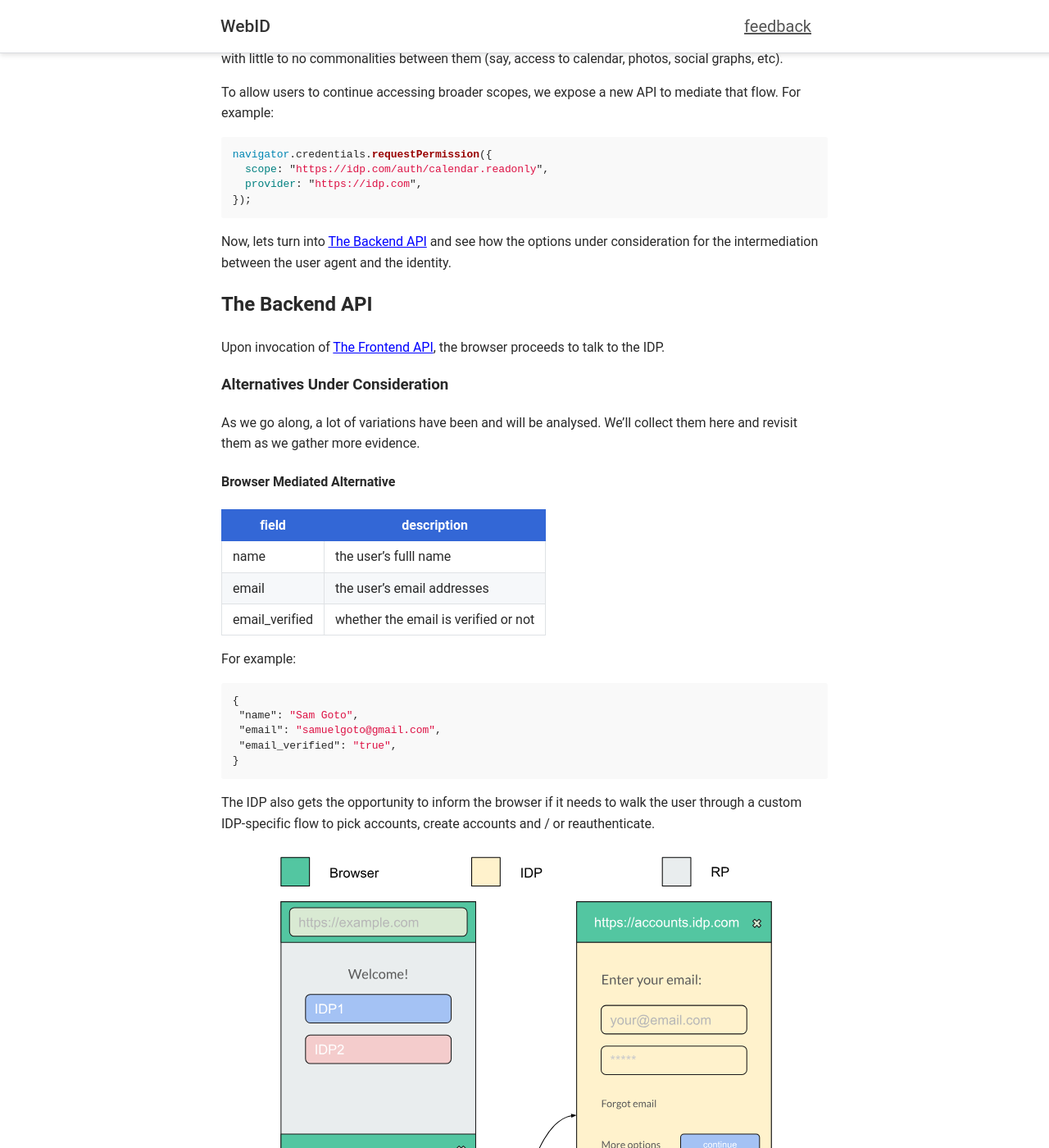
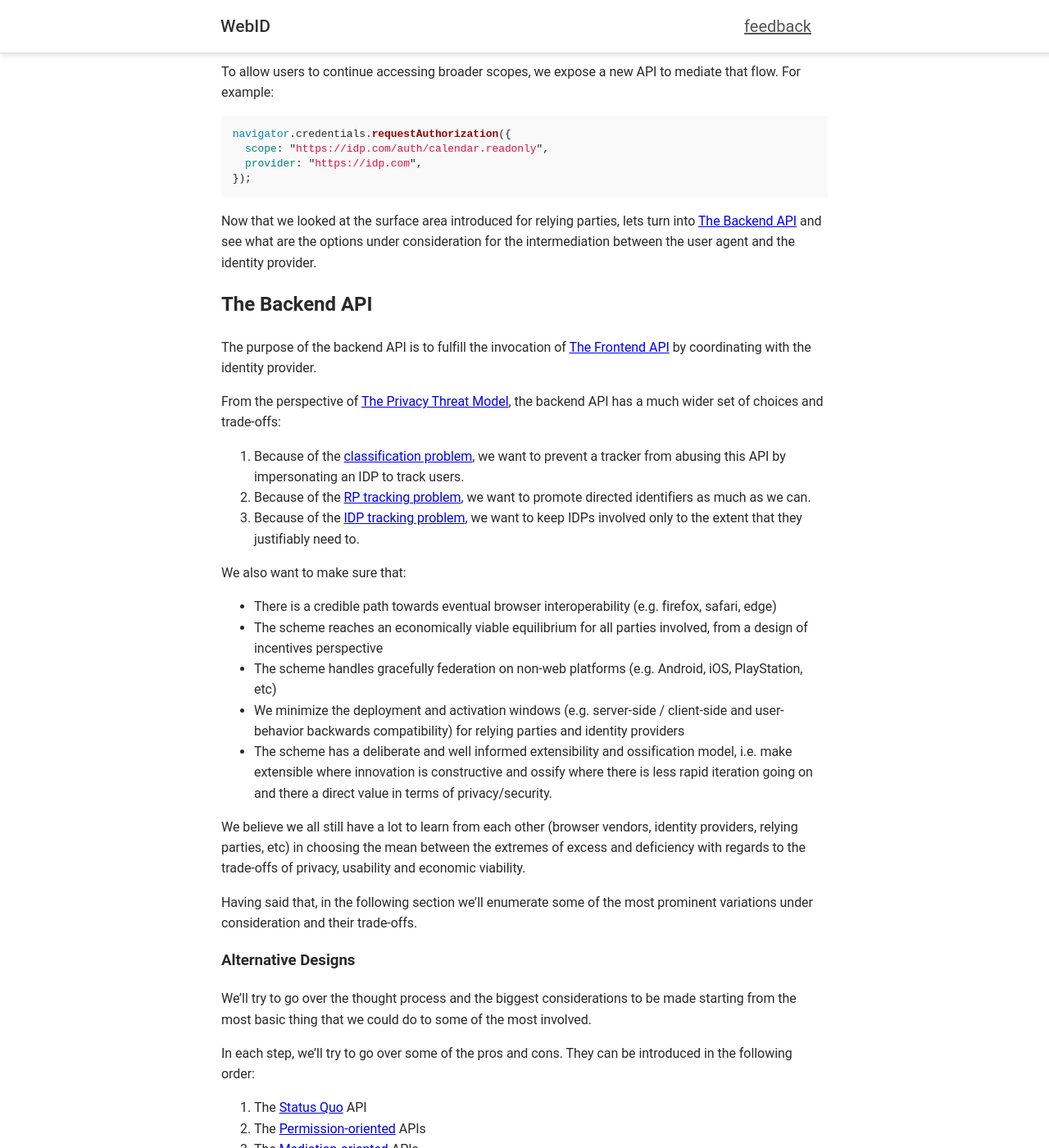
Before and after one commit to w3c-fedid/FedCM, a Jekyll site: the page built from consumers.md, in a window 1280 px wide and 1400 px high, scrolled down 5739 px. Shown: the whole window at 82% size. Built offline with Jekyll 4.4.1, drawn with Linux system fonts in a browser that asks for light colours; some web fonts are replaced; our own code applies the rules of GitHub Pages for plain Markdown files; some of the changed text lies outside the part shown.

Commit message:
Add more details to each alternative

````diff
--- a/consumers.md
+++ b/consumers.md
@@ -5,18 +5,17 @@
 
 This section is broken into:
 
-- [Topology](#topology)
-- [High Level Design](#high-level-design)
-- [The Frontend API](#the-frontend-api)
+- [Topology](#topology): the deployment structure
+- [High Level Design](#high-level-design): the interfaces
+- [The Frontend API](#the-frontend-api): the RP API
   - [Sign-in API](#the-sign-in-api)
   - [Authorization API](#the-authorization-api)
-- [The Backend API](#the-backend-api)
-  - [Alternatives Under Consideration](#alternatives-under-consideration)
-    - [Keeping The Status Quo](#keeping-the-status-quo)
-    - [Mixed Browser UI](#mixed-browser-ui)
-    - [High Level Design](#high-level-design)
-      - [Browser API](#browser-api)
-    - [Browser Issued JWT](#browser-issued-jwt)
+- [The Backend API](#the-backend-api): the IDP API
+  - [Alternative Designs](#alternative-designs)
+    - [The Status Quo API](#the-status-quo-api)
+    - [The Permission-oriented APIs](#the-permission-oriented-apis)
+    - [The Mediation-oriented API](#the-mediation-oriented-apis)
+    - [The Delegation-oriented API](#the-delegation-oriented-api)
 
 # Consumers
 
@@ -64,18 +63,20 @@
 
 From the perspective of [The Privacy Threat Model](privacy_threat_model.md), there are two notably distinct uses of federation:
 
-* signing-in
+* signing-in and
 * authorization
 
-While both are implemented on top of OAuth as different scopes, the former (typically deployed with the `openid` oauth scope) captures a meaningful volume of usage at a much more controlled surface area (including transactions done more transparently at the front channel), whereas the latter is much more powerful and used less frequently (as well as done primarily on the back channel).
+While both are implemented on top of OAuth as different scopes, the former (typically deployed with the `openid` oauth scope) captures a meaningful volume of usage (we estimate it be around 80% of the use) at a much more controlled surface area (including transactions done at the front channel with idtokens as opposed to access tokens), whereas the latter is much more powerful and used less frequently (as well as done primarily on the back channel).
 
-### The Sign-in API
+Lets first turn to the former use, and then go over authorization following that.
+
+### The Sign-In API
 
 Simply put, the Sign-In API takes an identity provider as input and returns an idtoken as output.
 
 The current redirect/popup flow gets replaced by the invocation of a newly introduced identity-specific API that enables RPs to request IdTokens.
 
-We don't know exactly what that should look like, but here is an example that can serve as a starting point:
+We don't know exactly what it should look like, but here is an example that can serve as a starting point:
 
 ```javascript
 // This is just a possible starting point, largely TBD.
@@ -95,9 +96,7 @@
 
 From there, the browser proceeds to mediate the data exchange with the chose identity provider via [The Backend API](#the-backend-api).
 
-Upon success, the frontend API results into an idtoken.
-
-For example:
+Upon success, the frontend API results into an idtoken. For example:
 
 ```json
 {
@@ -141,108 +140,97 @@
 To allow users to continue accessing broader scopes, we expose a new API to mediate that flow. For example:
 
 ```javascript
-navigator.credentials.requestPermission({
+navigator.credentials.requestAuthorization({
   scope: "https://idp.com/auth/calendar.readonly",
   provider: "https://idp.com",
 });
 ```
 
-Now, lets turn into [The Backend API](#the-backend-api) and see how the options under consideration for the intermediation between the user agent and the identity.
+Now that we looked at the surface area introduced for relying parties, lets turn into [The Backend API](#the-backend-api) and see what are the options under consideration for the intermediation between the user agent and the identity provider.
 
 ## The Backend API
 
-Upon invocation of [The Frontend API](#the-frontend-api), the browser proceeds to talk to the IDP.
+The purpose of the backend API is to fulfill the invocation of [The Frontend API](#the-frontend-api) by coordinating with the identity provider.
 
-### Alternatives Under Consideration
+From the perspective of [The Privacy Threat Model](privacy_threat_model.md), the backend API has a much wider set of choices and trade-offs:
 
-As we go along, a lot of variations have been and will be analysed. We'll collect them here and revisit them as we gather more evidence.
+1. Because of the [classification problem](README.md#the-classification-problem), we want to prevent a tracker from abusing this API by impersonating an IDP to track users.
+1. Because of the [RP tracking problem](README.md#the-rp-tracking-problem), we want to promote directed identifiers as much as we can.
+1. Because of the [IDP tracking problem](README.md#the-idp-tracking-problem), we want to keep IDPs involved only to the extent that they justifiably need to.
 
-#### Browser Mediated Alternative
+We also want to make sure that:
 
-| field          | description                                                                   |
-|----------------|-------------------------------------------------------------------------------|
-| name           | the user's fulll name                                                         |
-| email          | the user's email addresses                                                    |
-| email_verified | whether the email is verified or not                                          |
+- There is a credible path towards eventual browser interoperability (e.g. firefox, safari, edge)
+- The scheme reaches an economically viable equilibrium for all parties involved, from a design of incentives perspective
+- The scheme handles gracefully federation on non-web platforms (e.g. Android, iOS, PlayStation, etc)
+- We minimize the deployment and activation windows (e.g. server-side / client-side and user-behavior backwards compatibility) for relying parties and identity providers
+- The scheme has a deliberate and well informed extensibility and ossification model, i.e. make extensible where innovation is constructive and ossify where there is less rapid iteration going on and there a direct value in terms of privacy/security.
 
-For example:
+We believe we all still have a lot to learn from each other (browser vendors, identity providers, relying parties, etc) in choosing the mean between the extremes of excess and deficiency with regards to the trade-offs of privacy, usability and economic viability.
 
-```json
-{
- "name": "Sam Goto",
- "email": "samuelgoto@gmail.com",
- "email_verified": "true",
-}
-```
+Having said that, in the following section we'll enumerate some of the most prominent variations under consideration and their trade-offs.
 
-The IDP also gets the opportunity to inform the browser if it needs to walk the user through a custom IDP-specific flow to pick accounts, create accounts and / or reauthenticate.
+### Alternative Designs
+
+We'll try to go over the thought process and the biggest considerations to be made starting from the most basic thing that we could do to some of the most involved.
+
+In each step, we'll try to go over some of the pros and cons. They can be introduced in the following order:
+
+1. The [Status Quo](#the-status-quo-api) API
+1. The [Permission-oriented](#the-permission-oriented-apis) APIs
+1. The [Mediation-oriented](#the-mediation-oriented-apis) APIs
+1. The [Delegation-oriented](#the-delegation-oriented-api) API
+
+Lets go over each of these in that order.
+
+#### The Status Quo API
+
+A trivial alternative that is worth noting as a baseline is to "do nothing" and keep federation using low level primitives like redirects and popups.
+
+That seems clear to reject based on:
+
+- the increasing constraints that are being put in place for cross-site communication through third party cookies, postMessage and URL parameters as link decorations as a result of the [IDP tracking problem](#the-idp-tracking-problem)
+- the inability to prevent the [RP tracking problem](#the-rp-tracking-problem)
+
+From here, the next incremental step we could look at are permission-oriented APIs.
+
+#### The Permission-oriented APIs
+
+The Permission-oriented APIs are a series of formulations where the browser tries to "get out of the way" as much as possible, letting IDPs drive as much as possible of the user experience.
+
+In this formulation, the browser gathers the user's permission and builds comprehension, but otherwise "gets out of the way" of IDPs.
+
+![](static/mock2.svg)
+
+The two most meaningful permission moments a user would go through are:
+
+- Acknowledgement that the IDP will [be made aware](#the-idp-tracking-problem)  as you sign-up and sign-into the relying parties.
+- Acknowledgement that the RP will [be made able to join](#the-rp-tracking-problem) the user's identities with other relying parties.
+
+These prompts would be inserted by the browser before or after the IDP pass.
+
+The benefits of this approach are fairly clear: it gives IDPs the autonomy to cover their various use cases, differentiate between each other, innovate and compete, without the browser pulling them back.
+
+The drawbacks of this approach is that:
+
+- there would be three independent blocking permission moments: (a) one by the browser to capture the permission to allow the RP and the IDP to communicate, (b) one by the IDP to capture permission to sign-in with the RP and (c) one by the browser to capture the acknowledgement that RPs can track you when undirected identifiers are used.
+- because the IDP is controlling the user journey, the browser doesn't have the ability to promote directed identifiers as defaults (outside of policy).
+
+Naturally, the next set of formulations try to address these two shortcomings at the cost of the autonomy of the IDP.
+
+#### The Mediation-oriented APIs
+
+In this formulation, the browser pulls the responsibility for itself to drive the data exchange, enabling it to (a) bundle the consent moments described in the formulation above and (b) steers users to safer defaults.
+
+![](static/mock15.svg)
+
+After the user acknowledgement, the browser can be confident about the user's intention and finally unveils to the IDP the RP, which the IDP can then use to mint a new token addressed/directed to the specific RP.
+
+There are clearly some flows that the browsers wouldn't be able to mediate, so  the browser exposes affordances that the IDP can use to walk the user through a custom IDP-specific flow to pick accounts, create accounts and / or reauthenticate.
 
 ![](static/mock16.svg)
 
-The browser also makes an assessment of the privacy policies the IDP follows.
-
-We believe a combination of strategies are going to be involved, but it seems hard to escape some form of agreement on policy, specifically because of server-side / out-of-band collusion where browsers aren't involved. So, as a starting point, this strawman proposal starts with a mechanism and convention that allows IDPs to explicitly acknowledge certain service agreements.
-
-```js
-// Available on a .well-known/webid file:
-{
-  "@context": "https://www.w3.org/ns/webid",
-  "@type": "IdentityProvider",
-  "policies": [
-    "https://tbd.org/policies/privacy/1.0"
-  ]
-  ... TBD ...
-  // possibly signed by a neutral authority that verifies the claims?
-}
-```
-
-At this point, the browser hasn't yet revealed  who the RP is quite yet, without the user's permission. So, a idtoken with well established field is created but not quite yet signed by the IDP:
-
-### The Mediation Stage
-
-With the user's identity information at hand, the browser then proceeds to gathering consent from the user and raising awareness of any peril that may be involved according to the assessment it made in the last stage.
-
-![](static/mock15.svg)
-
-### The Creation Stage
-
-After the user consents, the browser can now be confident about the user's intention and finally unveils to the IDP the RP, which the IDP can then use to mint a new token addressed/directed to the specific RP.
-
-The browser makes a `POST` request to an agreed-upon endpoint to generated a [directed basic profile](#directed-basic-profile).
-
-```
-POST /.well-known/webid/create HTTP/1.1
-Host: accounts.idp.com
-Content-Type: application/x-www-form-urlencoded
-Content-Length: 27
-
-client_id=1234
-```
-
-#### Keeping The Status Quo
-
-A trivial alternative that is worth noting is to "do nothing". That seemed clear to reject based on:
-
-- the growing sentiment that the [RP tracking problem](#the-rp-tracking-problem) had to be addressed broadly
-- the growing sentiment that the [classification problem](#the-classification-problem) would lead to general purpose policies which increase the friction to existing flows
-- the second order consequences of relying parties moving to less safe options (compared to federation) like usernames/passwords or out of the web
-
-#### Mixed Browser UI
-
-The most notable alternative considered is one that gives a greater amount of autonomy and extensibility browsers give to identity providers. In this alternative, at the [mediation stage](#the-mediation-stage), the browser would load content that is controlled by the IDP giving it the flexibility to own the user journey, while still making sure there is clear attribution (e.g. having the IDP origin clearly stated).
-
-![](static/mock2.svg)
-
-The benefits of this approach are fairly clear: it gives IDPs the autonomy to cover their various use cases, differentiate between each other, innovate and compete, without the browser pulling them back.
-
-The drawbacks are clear too:
-
-1. it constitutes cross-site communication that can be used/abused outside of authentication, putting us back at the [classification problem](#the-classification-problem).
-1. the browser can't be confident about the user's consent, so it is forced to apply general purpose policies.
-
-For those reasons, we think that the browser mediated formulation best fit our goals.
-
-#### Browser Issued JWT
+#### The Delegation-oriented API
 
 A really interesting property of the [Personas protocol](https://github.com/mozilla/id-specs/blob/prod/browserid/index.md#issuing-assertions) is that it made IDPs sign a certificate delegating the issuing/minting of JWTs to the Browser. It accomplished that by making the browser generate a public/private key pair () and have the IDP sign a certificate attesting that the browser's private key could issue certificates for a certain JWT.
 
````
